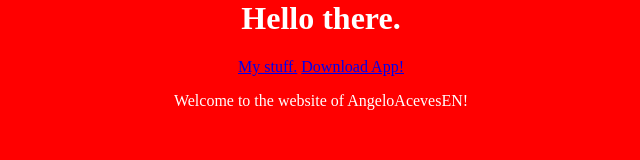
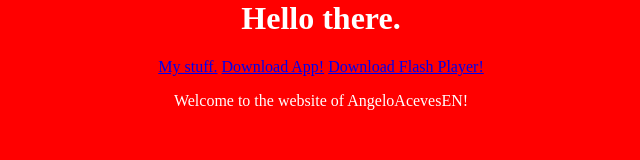
Before and after one commit to Angelo-Aceves/angelo-aceves.github.io, a plain HTML site: page index.html in a window 1280 px wide. Shown: the whole page, without its empty margins (319-959 px from the left). Drawn offline with Linux system fonts and the light colour scheme.

Commit message:
Update index.html

```diff
--- a/index.html
+++ b/index.html
@@ -8,6 +8,7 @@
 <h1>Hello there.</h1>
 <a href="mystuff.html">My stuff.</a>
 <a href="angeloacevesenapp.html">Download App!</a>
+<a href="flashplayer.html">Download Flash Player!</a>
 <p>Welcome to the website of AngeloAcevesEN!</p>
 </body>
 </html>
```
